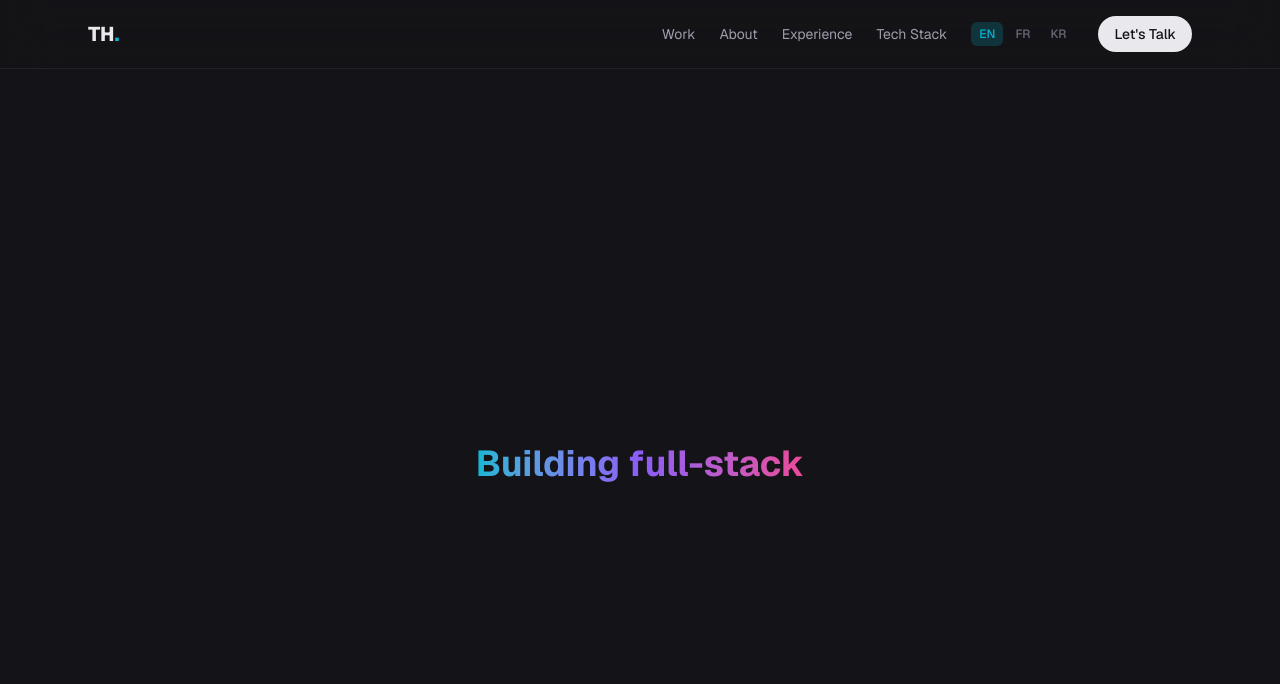
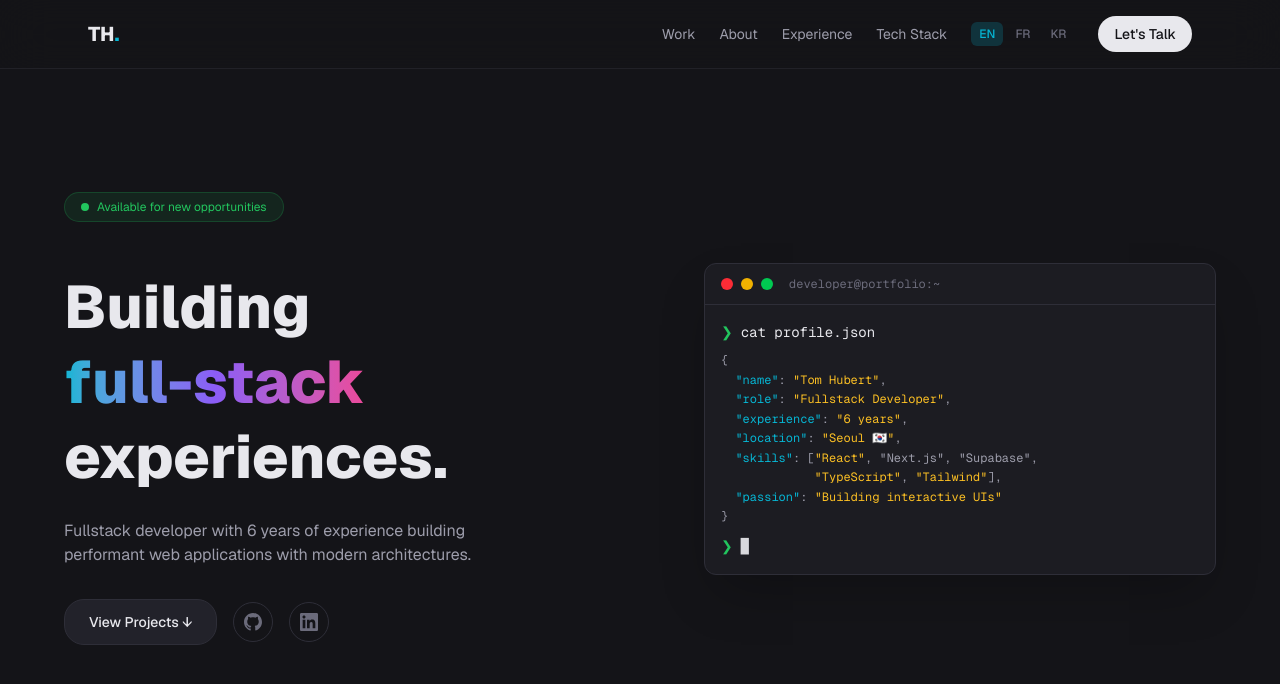
Before and after one commit to tomhubert50400/new-portfolio, a Next.js app: page /en in a window 1280 px wide. Shown: the top 684 px of the page. Built offline with nearby package versions, Linux system fonts and the light colour scheme.

Commit message:
auto: update page.tsx

```diff
--- a/app/[locale]/page.tsx
+++ b/app/[locale]/page.tsx
@@ -1,11 +1,9 @@
-import { useTranslations } from "next-intl";
+import { Hero } from "@/components/sections/Hero";
 
 export default function Home() {
-  const t = useTranslations("hero");
-
   return (
-    <div className="flex min-h-screen items-center justify-center">
-      <h1 className="text-4xl font-bold gradient-text">{t("title1")} {t("titleHighlight")}</h1>
-    </div>
+    <>
+      <Hero />
+    </>
   );
 }
```
